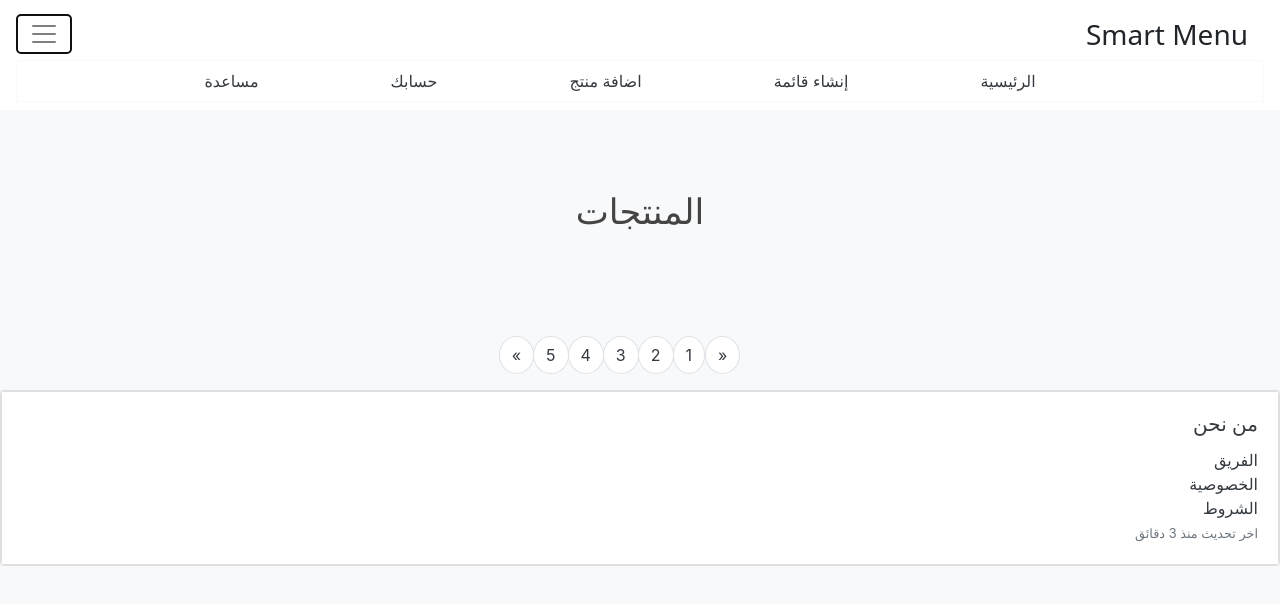
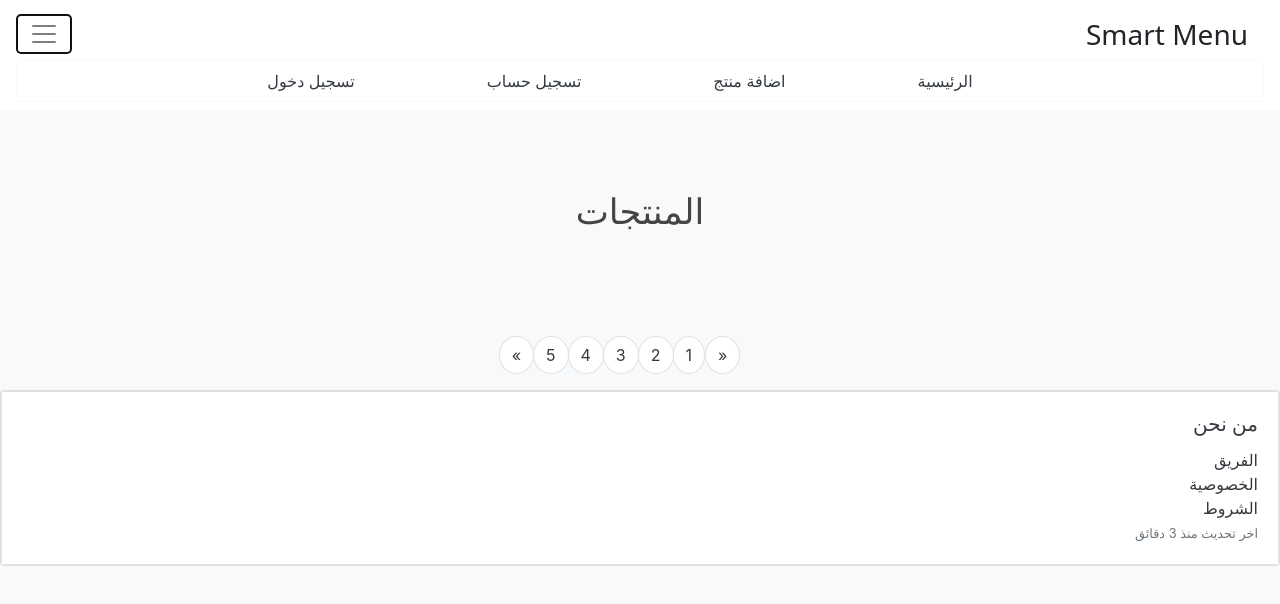
Before and after one commit to mo3gza91892123/Smart-Menu, a plain HTML site: page index.html in a window 1280 px wide. Both pictures are taken after a click on the button "Toggle navigation". Drawn offline with Linux system fonts and the light colour scheme; no server answers.

Commit message:
Update index.html

```diff
--- a/index.html
+++ b/index.html
@@ -25,16 +25,13 @@
                   <a class="nav-link active" href="./index.html">الرئيسية</a>
                 </li>
                 <li class="nav-item">
-                  <a class="nav-link active" href="javascript:alert('قريباٌ')">إنشاء قائمة</a>
-                </li>
-                <li class="nav-item">
                   <a class="nav-link" href="javascript:alert('قريباٌ')">اضافة منتج</a>
                 </li>
                 <li class="nav-item">
-                  <a class="nav-link" href="javascript:alert('قريباٌ')">حسابك</a>
+                  <a class="nav-link" href="javascript:alert('قريباٌ')">تسجيل حساب</a>
                 </li>
                 <li class="nav-item">
-                  <a class="nav-link " href="javascript:alert('قريباٌ')">مساعدة</a>
+                  <a class="nav-link " href="javascript:alert('قريباٌ')">تسجيل دخول</a>
                 </li>
               </ul>
           </div>
```
